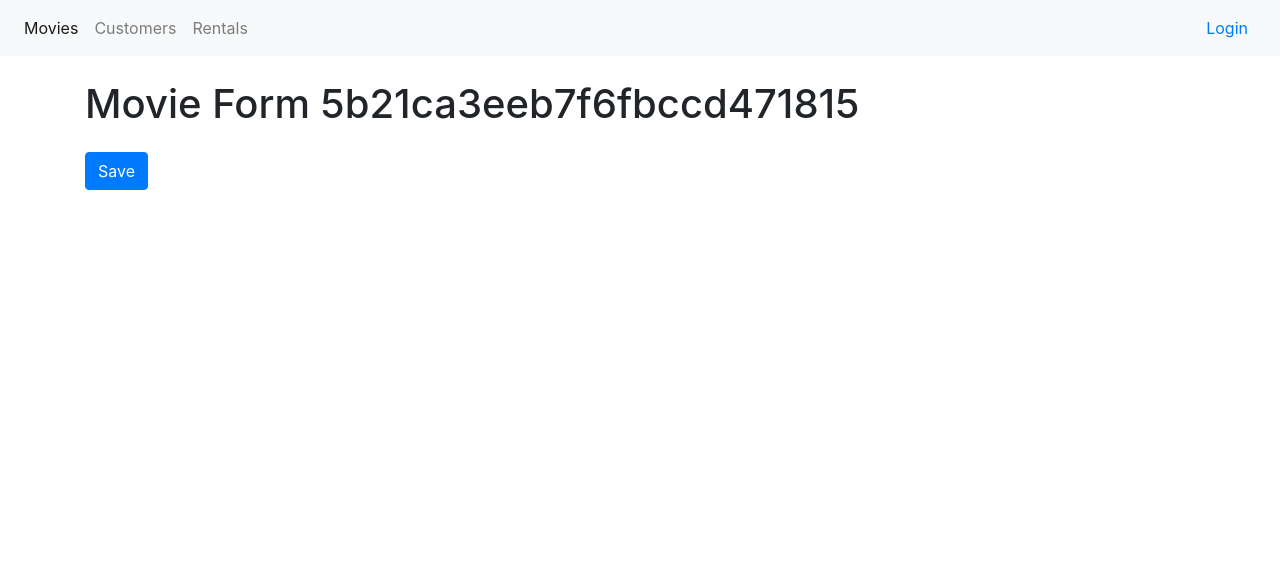
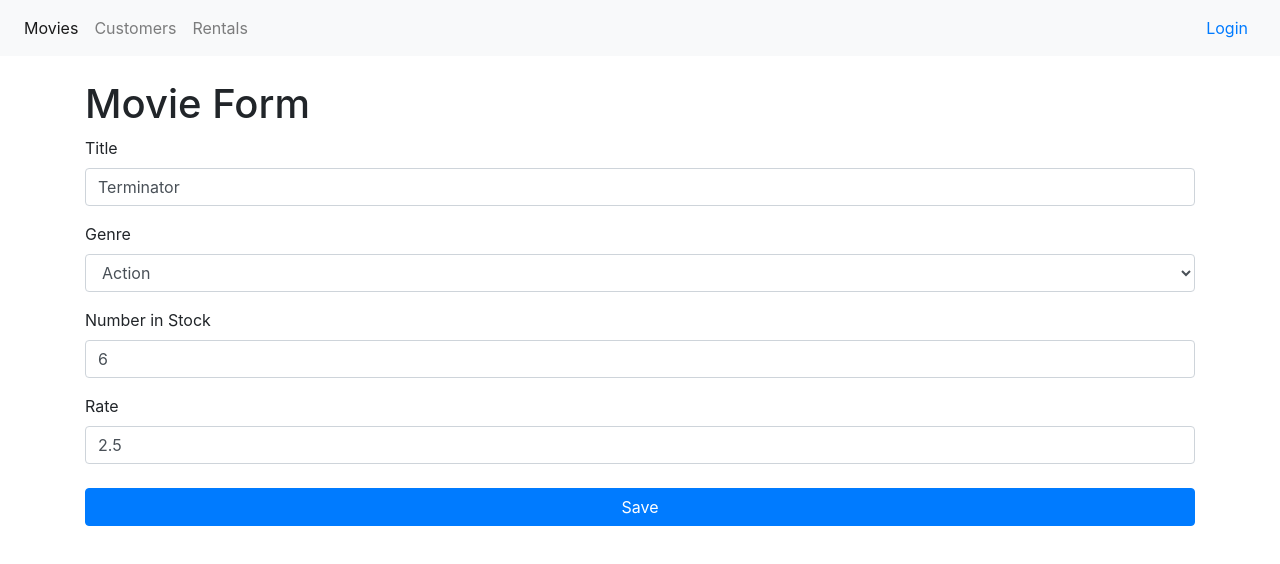
Before and after one commit to sungcastro/react-table, a React (Create React App) app: page /movies/5b21ca3eeb7f6fbccd471815 in a window 1280 px wide. Shown: the top 564 px of the page. Built offline with nearby package versions, Linux system fonts and the light colour scheme.

Commit message:
Movie Form

```diff
--- a/src/components/common/form.jsx
+++ b/src/components/common/form.jsx
@@ -1,6 +1,7 @@
 import React, { Component } from "react";
 import Input from "./input";
 import Joi from "joi-browser";
+import Select from "./select";
 
 class Form extends Component {
   state = {
@@ -71,6 +72,20 @@ class Form extends Component {
       </button>
     );
   }
+
+  renderSelect(name, label, options) {
+    const { data, errors } = this.state;
+    return (
+      <Select
+        name={name}
+        value={data[name]}
+        label={label}
+        options={options}
+        onChange={this.handleChange}
+        error={errors[name]}
+      />
+    );
+  }
 }
 
 export default Form;
--- /dev/null
+++ b/src/components/common/select.jsx
@@ -0,0 +1,20 @@
+import React from "react";
+
+const Select = ({ name, label, options, error, ...rest }) => {
+  return (
+    <div className="form-group">
+      <label htmlFor={name}> {label}</label>
+      <select name={name} id={name} {...rest} className="form-control">
+        <option value="" />
+        {options.map(option => (
+          <option key={option._id} value={option._id}>
+            {option.name}
+          </option>
+        ))}
+      </select>
+      {error && <div className="alert alert-danger">{error}</div>}
+    </div>
+  );
+};
+
+export default Select;
--- a/src/components/movieForm.jsx
+++ b/src/components/movieForm.jsx
@@ -1,17 +1,84 @@
 import React from "react";
+import Form from "./common/form";
+import { getGenres } from "./../services/fakeGenreService";
+import Joi from "joi-browser";
+import { getMovie, saveMovie } from "./../services/fakeMovieService";
 
-const MovieForm = ({ match, history }) => {
-  return (
-    <div className="container">
-      <h1>Movie Form {match.params.id} </h1>
-      <button
-        className="btn btn-primary mt-3"
-        onClick={() => history.push("/movies")}
-      >
-        Save
-      </button>
-    </div>
-  );
-};
+class MovieForm extends Form {
+  state = {
+    data: {
+      title: "",
+      genreId: "",
+      numberInStock: "",
+      dailyRentalRate: ""
+    },
+    genres: [],
+    errors: {}
+  };
+
+  schema = {
+    _id: Joi.string(),
+    title: Joi.string()
+      .required()
+      .label("Title"),
+    genreId: Joi.string()
+      .required()
+      .label("Genre"),
+    numberInStock: Joi.number()
+      .required()
+      .min(0)
+      .max(100)
+      .label("Number in Stock"),
+    dailyRentalRate: Joi.number()
+      .required()
+      .min(0)
+      .max(10)
+      .label("Daily Rental Rate")
+  };
+
+  componentDidMount() {
+    const genres = getGenres();
+    this.setState({ genres });
+
+    const movieId = this.props.match.params.id;
+    if (movieId === "new") return;
+
+    const movie = getMovie(movieId);
+    if (!movie) return this.props.history.replace("/not-found");
+
+    this.setState({ data: this.mapToViewModel(movie) });
+  }
+
+  mapToViewModel(movie) {
+    return {
+      _id: movie._id,
+      title: movie.title,
+      genreId: movie.genre._id,
+      numberInStock: movie.numberInStock,
+      dailyRentalRate: movie.dailyRentalRate
+    };
+  }
+
+  doSubmit = () => {
+    saveMovie(this.state.data);
+
+    this.props.history.push("/movies");
+  };
+
+  render() {
+    return (
+      <div className="container">
+        <h1>Movie Form</h1>
+        <form onSubmit={this.handleSubmit}>
+          {this.renderInput("title", "Title")}
+          {this.renderSelect("genreId", "Genre", this.state.genres)}
+          {this.renderInput("numberInStock", "Number in Stock", "number")}
+          {this.renderInput("dailyRentalRate", "Rate")}
+          {this.renderButton("Save")}
+        </form>
+      </div>
+    );
+  }
+}
 
 export default MovieForm;
--- a/src/components/movies.jsx
+++ b/src/components/movies.jsx
@@ -5,6 +5,7 @@ import ListGroup from "./common/listGroup";
 import { getMovies } from "../services/fakeMovieService";
 import { getGenres } from "../services/fakeGenreService";
 import { paginate } from "../utils/paginate";
+import { Link } from "react-router-dom";
 import _ from "lodash";
 
 class Movies extends Component {
@@ -91,6 +92,10 @@ class Movies extends Component {
           </div>
           <div className="container">
             <div className="col">
+              <Link to="/movies/new" className="btn btn-primary mb-4">
+                New Movie
+              </Link>
+
               <h3>
                 Showing
                 <span className="text-primary"> {totalCount} </span> movies in
--- a/src/services/fakeMovieService.js
+++ b/src/services/fakeMovieService.js
@@ -78,13 +78,13 @@ export function getMovie(id) {
 
 export function saveMovie(movie) {
   let movieInDb = movies.find(m => m._id === movie._id) || {};
-  movieInDb.name = movie.name;
+  movieInDb.title = movie.title;
   movieInDb.genre = genresAPI.genres.find(g => g._id === movie.genreId);
   movieInDb.numberInStock = movie.numberInStock;
   movieInDb.dailyRentalRate = movie.dailyRentalRate;
 
   if (!movieInDb._id) {
-    movieInDb._id = Date.now();
+    movieInDb._id = Date.now().toString();
     movies.push(movieInDb);
   }
 
```
Also changed, not shown: 2 other files (tests, documents, lock files or other folders).
